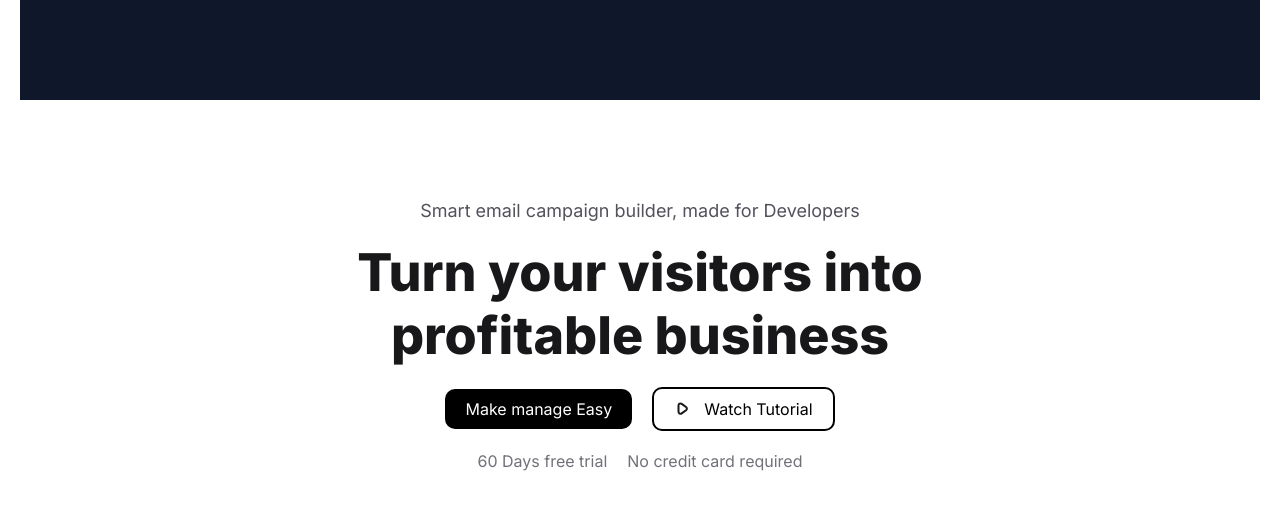
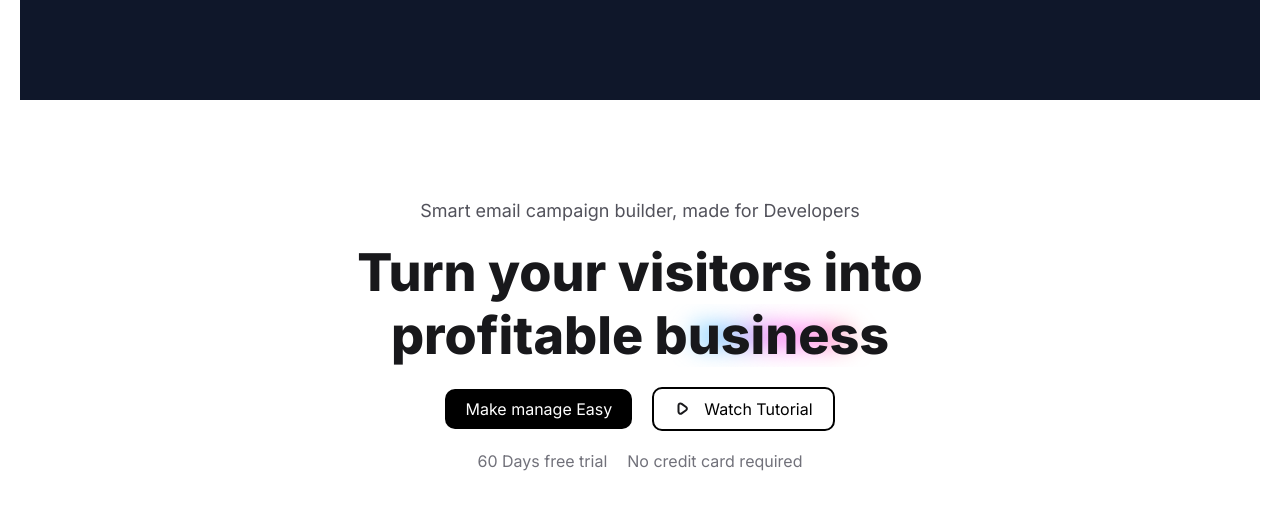
Before and after one commit to Sujanban/codedot_landing, a plain HTML site: page index.html in a window 1280 px wide. Shown: the part 7063-7572 px from the top of the page. Drawn offline with nearby package versions, Linux system fonts and the light colour scheme; grey boxes are pictures that could not be loaded; files whose address does not match are found by name.

Commit message:
gradient over business text added

```diff
--- a/index.html
+++ b/index.html
@@ -2356,7 +2356,7 @@
           data-aos-duration="1000"
           data-aos-easing="ease-in-out"
         >
-          Turn your visitors into profitable business
+          Turn your visitors into profitable <span style="background: url(./assets/Group\ 10.png);  background-position: center; background-repeat: no-repeat; background-size: cover;">business</span>
         </h1>
         <div class="buttons">
           <a
```
Also changed, not shown: assets/Group 10.png (added).
